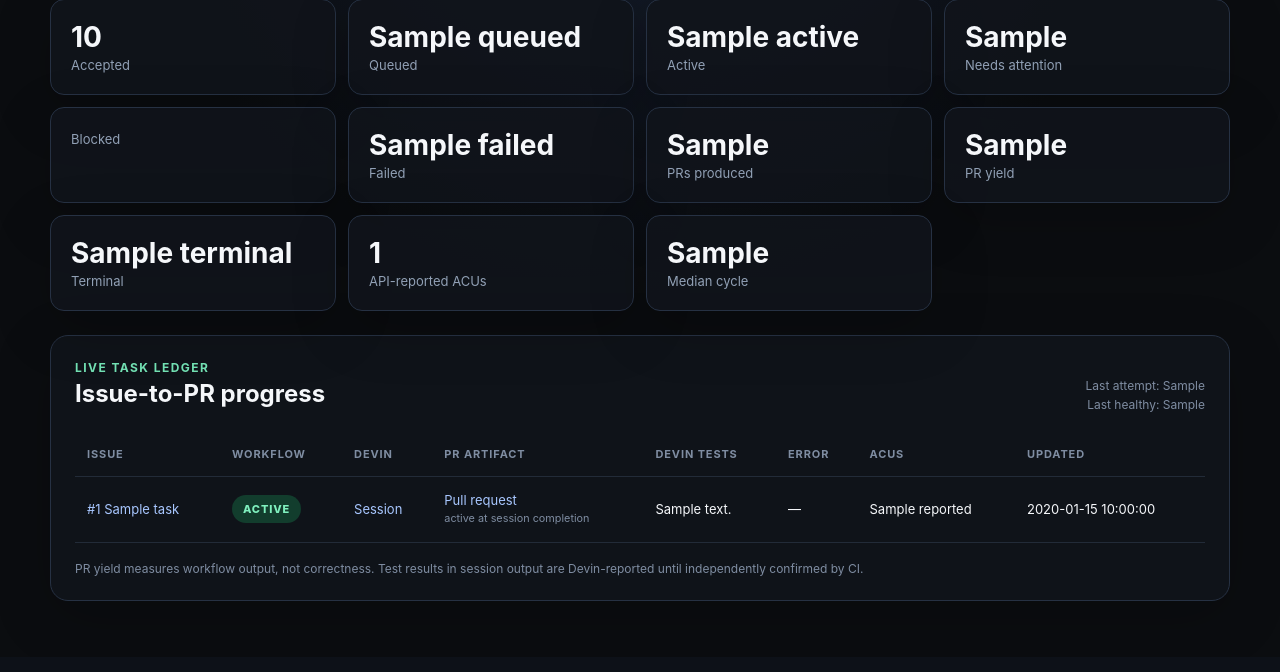
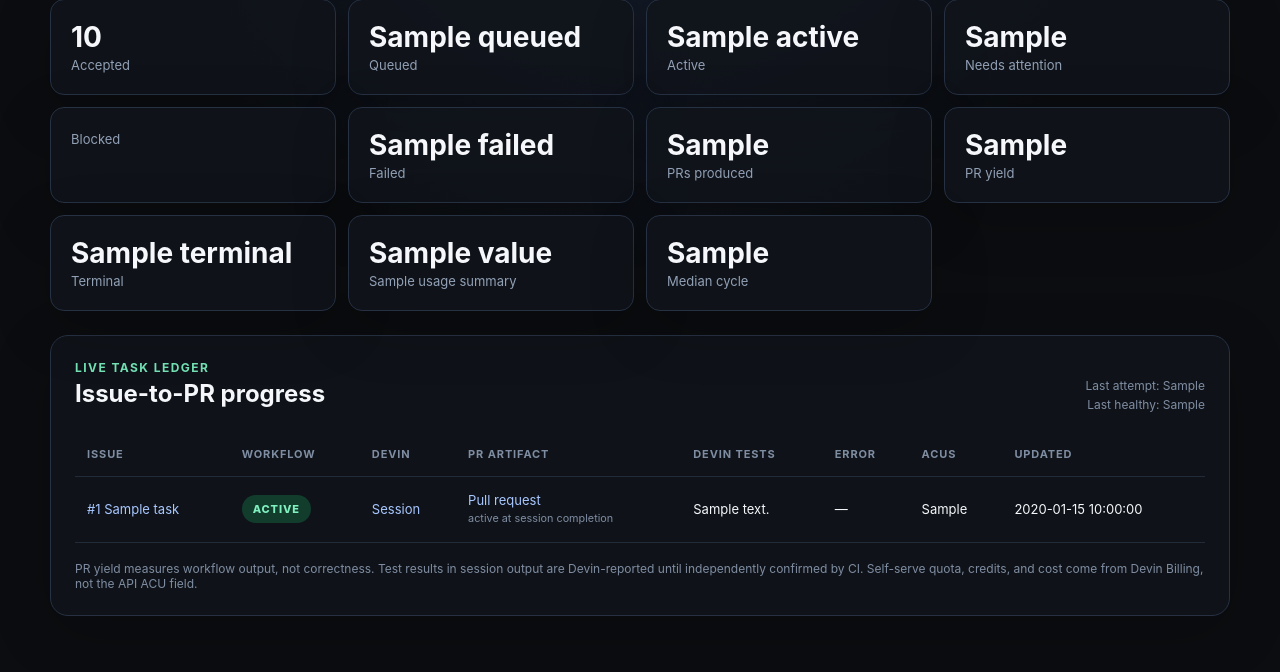
Before and after one commit to samuelczhao/devin-remediation-orchestrator, a FastAPI app: template app/templates/index.html in a window 1280 px wide. Shown: the part 233-905 px from the top of the page. Before the commit the page ends 834 px from the top, so only its background shows below. Run offline with FastAPI, Linux system fonts and the light colour scheme; the template is opened without the code that fills it: most values are stand-ins (such as "Sample title", 1, 10 or a date in 2020).

Commit message:
Clarify self-serve usage reporting

```diff
--- a/app/config.py
+++ b/app/config.py
@@ -28,6 +28,7 @@ class Settings(BaseSettings):
     devin_org_id: str | None = None
     devin_max_acu_limit: int = Field(default=3, gt=0)
     devin_bypass_approval: bool = False
+    usage_model: Literal["self_serve", "enterprise"] = "self_serve"
     github_webhook_secret: SecretStr = SecretStr(DEFAULT_WEBHOOK_SECRET)
     control_plane_username: str = "operator"
     control_plane_password: SecretStr | None = None
--- a/app/main.py
+++ b/app/main.py
@@ -130,6 +130,7 @@ def create_app(
                 "issue_url": canonical_issue_url(config, task.issue_number),
                 "state_label": _state_label(task.state),
                 "test_summary": _test_summary(task.structured_output),
+                "usage_display": _usage_display(config, task.acus_consumed),
                 "updated_display": _format_timestamp(task.updated_at),
             }
             for task in store.list_tasks()
@@ -141,6 +142,7 @@ def create_app(
                 "mode": config.app_mode,
                 "metrics": workflow_metrics,
                 "median_cycle": _format_duration(workflow_metrics.median_cycle_seconds),
+                "usage_summary": _usage_summary(config, workflow_metrics.total_acus),
                 "tasks": task_views,
                 "worker_last_error": orchestrator.last_error,
                 "worker_last_attempt": _format_timestamp(orchestrator.last_run_at),
@@ -247,4 +249,20 @@ def _format_duration(value: object) -> str:
     return f"{value:.1f}s" if value is not None else "—"
 
 
+def _usage_summary(settings: Settings, acus: object) -> dict[str, str]:
+    if settings.app_mode == "simulation":
+        return {"value": str(acus), "label": "Simulated ACUs"}
+    if settings.usage_model == "enterprise":
+        return {"value": str(acus), "label": "API-reported ACUs"}
+    return {"value": "Devin Billing", "label": "Self-serve usage"}
+
+
+def _usage_display(settings: Settings, acus: object) -> str:
+    if settings.app_mode == "simulation":
+        return f"{acus} simulated ACUs"
+    if settings.usage_model == "enterprise":
+        return f"{acus} API-reported ACUs"
+    return "See Devin Billing"
+
+
 app = create_app()
--- a/app/templates/index.html
+++ b/app/templates/index.html
@@ -28,7 +28,7 @@
         <article><strong>{{ metrics.pr_produced }}</strong><span>PRs produced</span></article>
         <article><strong>{{ metrics.pr_yield }}</strong><span>PR yield</span></article>
         <article><strong>{{ metrics.terminal }}</strong><span>Terminal</span></article>
-        <article><strong>{{ metrics.total_acus }}</strong><span>API-reported ACUs</span></article>
+        <article><strong>{{ usage_summary.value }}</strong><span>{{ usage_summary.label }}</span></article>
         <article><strong>{{ median_cycle }}</strong><span>Median cycle</span></article>
       </section>
 
@@ -58,7 +58,7 @@
                 <td>{% if task.pr_url %}<a href="{{ task.pr_url }}">Pull request</a><small>{{ task.pr_state or "state unavailable" }} at session completion</small>{% else %}—{% endif %}</td>
                 <td>{{ task.test_summary }}</td>
                 <td>{% if task.error_code %}<strong>{{ task.error_code }}</strong><small>{{ task.error_detail }}</small>{% else %}—{% endif %}</td>
-                <td>{{ task.acus_consumed }} reported</td>
+                <td>{{ task.usage_display }}</td>
                 <td>{{ task.updated_display }}</td>
               </tr>
               {% else %}
@@ -67,7 +67,7 @@
             </tbody>
           </table>
         </div>
-        <p class="footnote">PR yield measures workflow output, not correctness. Test results in session output are Devin-reported until independently confirmed by CI.</p>
+        <p class="footnote">PR yield measures workflow output, not correctness. Test results in session output are Devin-reported until independently confirmed by CI. Self-serve quota, credits, and cost come from Devin Billing, not the API ACU field.</p>
       </section>
     </main>
   </body>
--- a/compose.live.yaml
+++ b/compose.live.yaml
@@ -7,6 +7,7 @@ services:
       REMEDIATION_DEVIN_ORG_ID: "${REMEDIATION_DEVIN_ORG_ID:?REMEDIATION_DEVIN_ORG_ID is required}"
       REMEDIATION_DEVIN_MAX_ACU_LIMIT: "${REMEDIATION_DEVIN_MAX_ACU_LIMIT:-3}"
       REMEDIATION_DEVIN_BYPASS_APPROVAL: "${REMEDIATION_DEVIN_BYPASS_APPROVAL:-false}"
+      REMEDIATION_USAGE_MODEL: "${REMEDIATION_USAGE_MODEL:-self_serve}"
       REMEDIATION_GITHUB_WEBHOOK_SECRET: "${REMEDIATION_GITHUB_WEBHOOK_SECRET:?REMEDIATION_GITHUB_WEBHOOK_SECRET is required}"
       REMEDIATION_CONTROL_PLANE_USERNAME: "${REMEDIATION_CONTROL_PLANE_USERNAME:-operator}"
       REMEDIATION_CONTROL_PLANE_PASSWORD: "${REMEDIATION_CONTROL_PLANE_PASSWORD:?REMEDIATION_CONTROL_PLANE_PASSWORD is required}"
```
Also changed, not shown: docs/ARCHITECTURE.md (+2 -2 lines), docs/EVIDENCE.md (+4 -1 lines), docs/LOOM_SCRIPT.md (+6 -5 lines), tests/test_config.py (+2 -0 lines), tests/test_webhook.py (+7 -1 lines), README.md, 1 other file.
